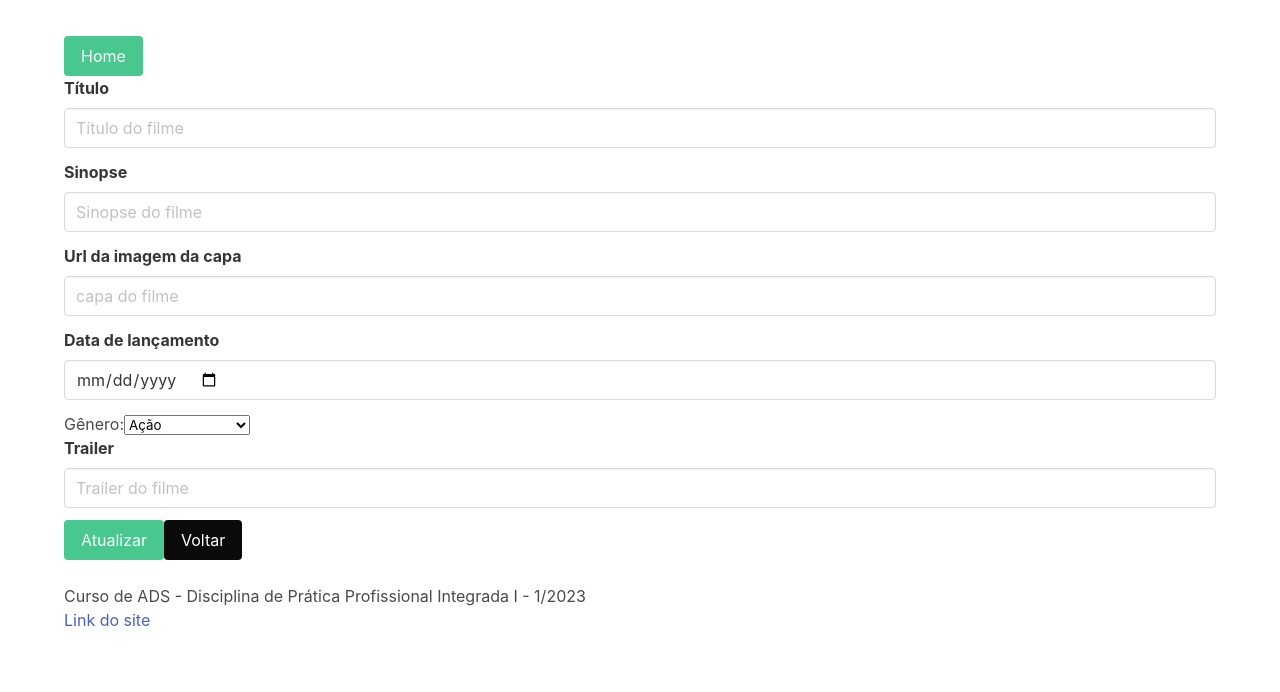
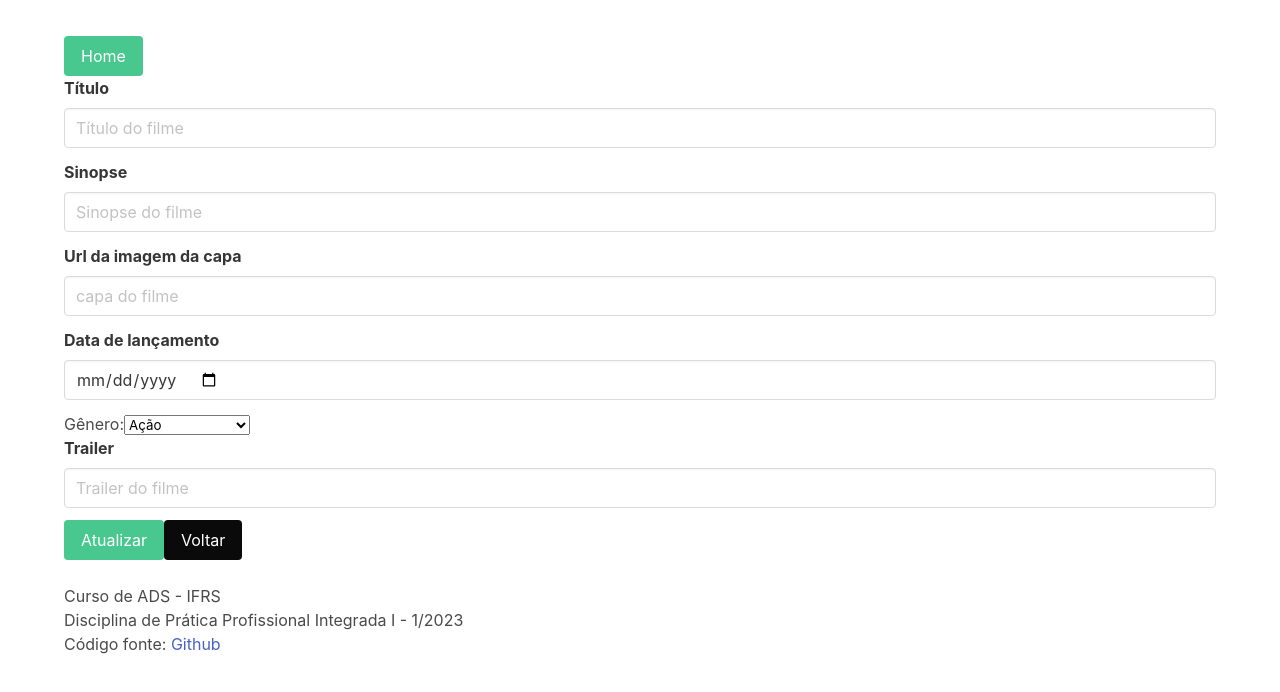
Before and after one commit to jairoaw/filmes, a React (Create React App) app in the folder frontend/: page /edit/1 in a window 1280 px wide. Shown: the top 692 px of the page. Built offline with nearby package versions, Linux system fonts and the light colour scheme; no server answers.

Commit message:
edit: footer

```diff
--- a/frontend/src/components/common/Footer.js
+++ b/frontend/src/components/common/Footer.js
@@ -1,11 +1,13 @@
 const Footer = () => {
-	const link = "https://filmes-git-main-jairoaw.vercel.app/";
 	const target = "_blank";
+	const link ="https://github.com/jairoaw/filmes";
 
 	return (
 		<div className="container">
-			Curso de ADS - Disciplina de Prática Profissional Integrada I - 1/2023
-			<h1><a href={link} target={target}>Link do site</a></h1>
+			<p>Curso de ADS - IFRS</p>
+			Disciplina de Prática Profissional Integrada I - 1/2023
+			<h1>Código fonte: <a href={link} target={target}>Github</a></h1>
+
 
 		</div>
 	);
```
